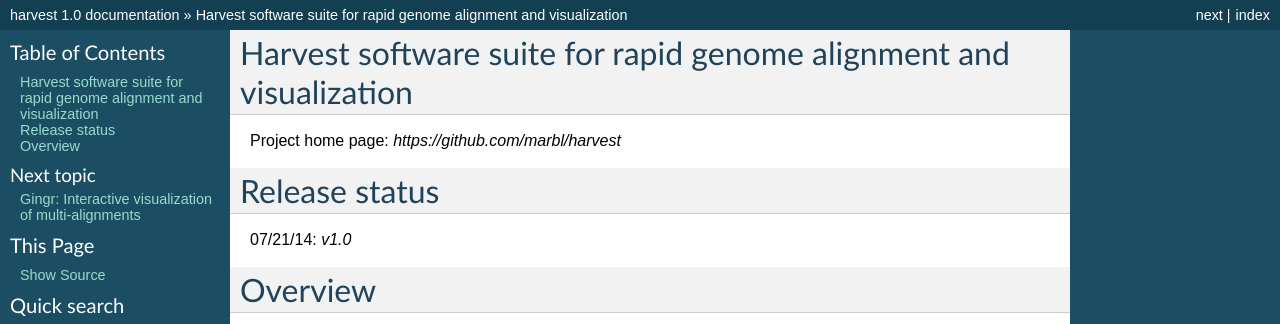
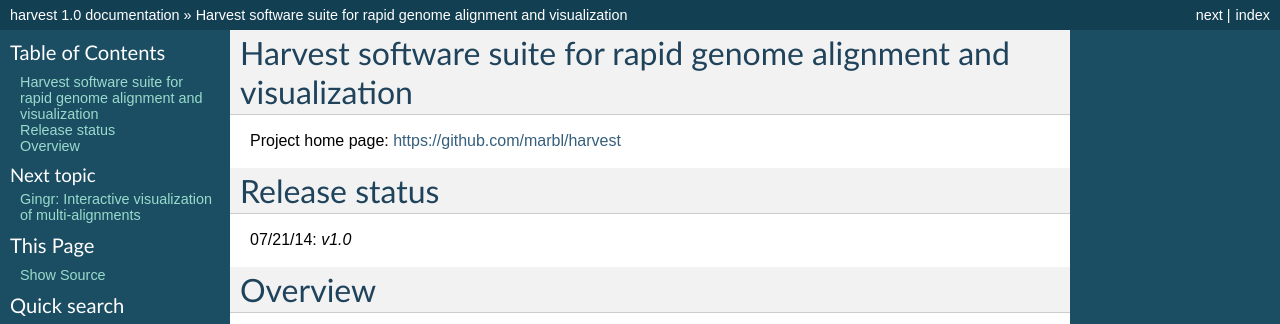
Before and after one commit to marbl/harvest, a Sphinx documentation site: the page built from docs/index.rst, in a window 1280 px wide. Shown: the top 324 px of the page. Built offline with Sphinx 7.4.7, drawn with Linux system fonts in a browser that asks for light colours; pages that are not in the unit, such as notebooks, are missing from menus.

```diff
--- a/docs/index.rst
+++ b/docs/index.rst
@@ -7,7 +7,7 @@
 Harvest software suite for rapid genome alignment and visualization
 =================================================================
 
-Project home page: `https://github.com/marbl/harvest`
+Project home page: https://github.com/marbl/harvest
 
 ==============
 Release status
```
